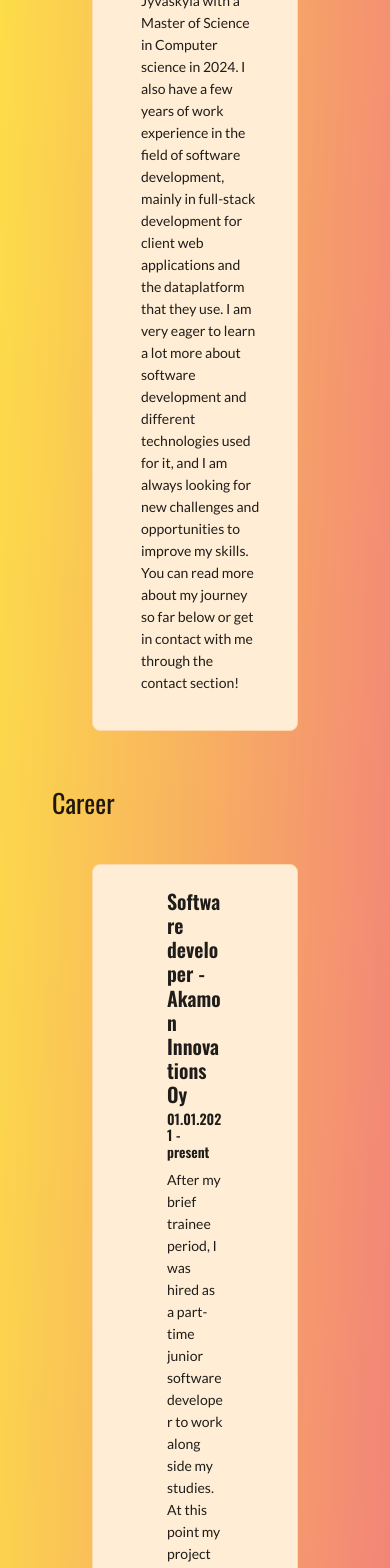
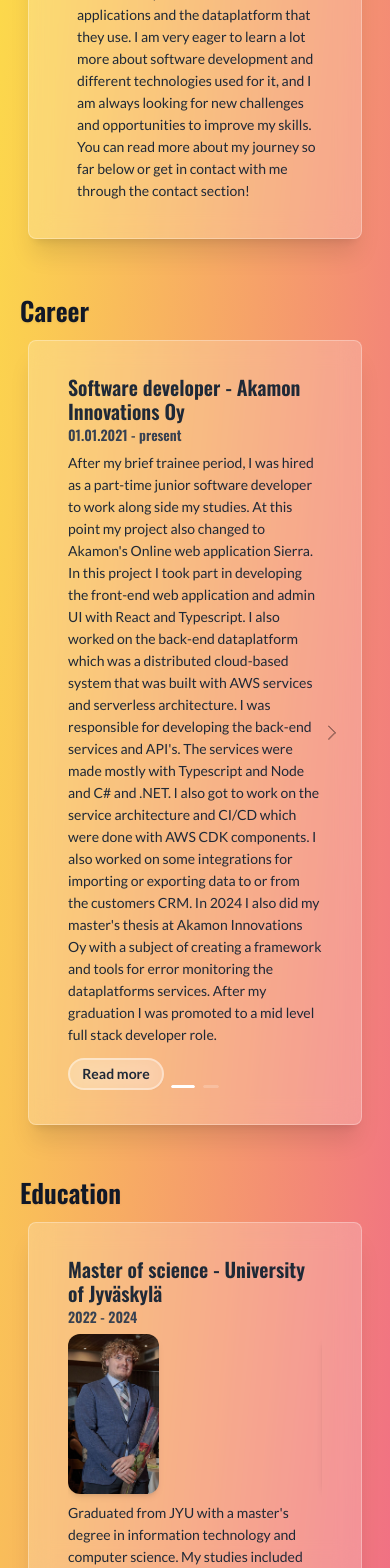
Before and after one commit to PaavoNykanen/PaavoNykanen.github.io, a React (Vite) app: page / in a window 390 px wide. Shown: the part 432-2000 px from the top of the page. Built offline with nearby package versions, Linux system fonts and the light colour scheme.

Commit message:
fix(styles): Fixing some styles
- Fix styles
- Fix mobile responsivity

```diff
--- a/src/components/common/Carousel.tsx
+++ b/src/components/common/Carousel.tsx
@@ -20,13 +20,10 @@ const InfoCarousel: FC<InfoCarouselProps> = ({ items, style }) => (
     arrows
     infinite={false}
     style={{
-      marginRight: 10,
-      marginLeft: 10,
-      paddingRight: 40,
-      paddingLeft: 40,
-      paddingBottom: 20,
+      padding: '10px 15px',
       ...style,
     }}
+    className="md:!p-5 lg:!px-10"
   >
     {items.map(item => (
       <CarouselInfo
--- a/src/components/common/CarouselInfo.tsx
+++ b/src/components/common/CarouselInfo.tsx
@@ -1,4 +1,4 @@
-import { Flex, Typography, Image, Modal, Button } from 'antd';
+import { Flex, Typography, Modal } from 'antd';
 import { type FC, useState } from 'react';
 import { ThemeButton } from './ThemeButton';
 
@@ -23,42 +23,55 @@ const CarouselInfo: FC<CarouselInfoProps> = ({
   return (
     <Flex vertical>
       <Title
-        className="text-md sm:text-lg font-oswald p-0 m-0 pb-1"
+        className="text-md sm:text-lg font-oswald p-0 m-0 pb-1 text-gray-800"
       >
         {title}
       </Title>
       <Title
-        className="text-sm sm:text-md font-oswald p-0 m-0 pb-2"
+        className="text-sm sm:text-md font-oswald p-0 m-0 pb-2 text-gray-700"
       >
         {subTitle}
       </Title>
-      <Flex className="flex-col xl:flex-row">
+      <Flex className="flex-col xl:flex-row gap-2 md:gap-4">
         {image && image.length > 0
           && (
-            <Flex className="mr-4 h-72 max-w-full min-w-72">
-              <Image
-                className="h-full max-w-full object-contain"
-                preview={false}
+            <Flex className="flex-shrink-0">
+              <img
+                className="h-40 md:h-56 lg:h-64 w-auto max-w-full object-cover rounded-xl shadow-md"
                 src={`src/assets/${image}`}
+                alt={title}
               />
             </Flex>
           )}
         <Paragraph
-          className="text-sm sm:text-md font-lato p-0 m-0"
+          className="text-sm sm:text-md font-lato p-0 m-0 text-gray-800 break-words"
         >
           {summary}
         </Paragraph>
       </Flex>
-      <ThemeButton variant="secondary" text="Read more" onClick={() => setIsModalOpen(true)} className="mt-5 w-28" />
+      <ThemeButton variant="secondary" text="Read more" onClick={() => setIsModalOpen(true)} className="mt-3 md:mt-5 w-24 md:w-28 text-sm" />
       <Modal
-        title={title}
+        title={<span className="text-md md:text-lg font-oswald text-gray-900 font-semibold">{title}</span>}
         open={isModalOpen}
-        footer={
-          <Button onClick={() => setIsModalOpen(false)}>Close</Button>
-        }
+        footer={(
+          <Flex justify="end" className="pt-4">
+            <ThemeButton text="Close" onClick={() => setIsModalOpen(false)} variant="secondary" />
+          </Flex>
+        )}
         onCancel={() => setIsModalOpen(false)}
+        styles={{
+          header: {
+            background: 'linear-gradient(135deg, rgba(255, 245, 240, 0.98), rgba(255, 235, 230, 0.98))',
+          },
+          content: {
+            borderRadius: '16px',
+            overflow: 'hidden',
+            boxShadow: '0 10px 40px rgba(0, 0, 0, 0.2)',
+            background: 'linear-gradient(135deg, rgba(255, 245, 240, 0.98), rgba(255, 235, 230, 0.98))',
+          },
+        }}
       >
-        <Paragraph className="text-sm font-lato p-0 m-0">
+        <Paragraph className="text-sm md:text-md font-lato leading-relaxed text-gray-800 whitespace-pre-line">
           {description}
         </Paragraph>
       </Modal>
--- a/src/components/common/IconButton.tsx
+++ b/src/components/common/IconButton.tsx
@@ -16,8 +16,8 @@ const IconButton = ({
       className="w-full"
     >
       <Button type="text" onClick={onClick}>
-        {cloneElement(icon, { spin: isHovering, className: 'text-md sm:text-lg font-lato' })}
-        <Text className="text-base sm:text-md font-lato">{text}</Text>
+        {cloneElement(icon, { spin: isHovering, className: 'text-md sm:text-lg font-lato text-gray-800' })}
+        <Text className="text-base sm:text-md font-lato text-gray-800">{text}</Text>
       </Button>
     </Flex>
   );
--- a/src/components/common/ThemeButton.tsx
+++ b/src/components/common/ThemeButton.tsx
@@ -13,16 +13,16 @@ export const ThemeButton = ({
   className?: string
 }) => {
   const primaryStyles = `font-lato text-base font-semibold rounded-2xl
-                          bg-gradient-to-br from-purple-500 to-blue-500
-                          border-purple-300
-                          hover:from-blue-500 hover:to-purple-500 hover:text-red-200
-                          active:bg-purple-500 active:border-purple-600`;
+                          bg-white/30 backdrop-blur-md
+                          border-2 border-white/50 text-gray-800
+                          hover:bg-white/40 hover:border-white/70 hover:shadow-lg
+                          active:bg-white/50 transition-all duration-200`;
 
   const secondaryStyles = `font-lato text-base font-semibold rounded-2xl
-                            bg-gradient-to-br from-purple-400 to-blue-400
-                            border-blue-300
-                            hover:from-purple-400 hover:to-blue-400 hover:text-red-200
-                            active:bg-blue-400 active:border-blue-600`;
+                            bg-white/20 backdrop-blur-md
+                            border-2 border-white/40 text-gray-800
+                            hover:bg-white/30 hover:border-white/60 hover:shadow-lg
+                            active:bg-white/40 transition-all duration-200`;
 
   return (
     <Button
--- a/src/components/personal-info/Headshot.tsx
+++ b/src/components/personal-info/Headshot.tsx
@@ -1,12 +1,12 @@
-import { Flex, Image } from 'antd';
+import { Flex } from 'antd';
 import headshot from '../../assets/omakuva.jpg'; // Import the local image file
 
 const Headshot = ({
   className,
 }: { className?: string }) => (
   <Flex>
-    <Image
-      className={className}
+    <img
+      className={`rounded-2xl shadow-lg ${className}`}
       src={headshot}
       alt="Headshot of Paavo Nykänen"
     />
--- a/src/layout/page/PageLayout.tsx
+++ b/src/layout/page/PageLayout.tsx
@@ -7,7 +7,7 @@ import type { ReactNode } from 'react';
 const PageLayout = ({
   children,
 }: { children: ReactNode }) => (
-  <Layout className="pl-10 pr-10 pt-5 pb-5 min-h-screen flex flex-col bg-gradient-to-br from-yellow-300 to-pink-500">
+  <Layout className="px-2 py-3 md:px-10 md:py-5 min-h-screen flex flex-col bg-gradient-to-br from-yellow-300 to-pink-500">
     <NavigationBar />
     <PageHeader />
     {children}
--- a/src/layout/sections/About.tsx
+++ b/src/layout/sections/About.tsx
@@ -9,10 +9,10 @@ const About = () => {
 
   return (
     <Flex className="m-3" id="about">
-      <Card className="w-full ml-10 mr-10 bg-orange-100 border-orange-200">
+      <Card className="w-full ml-2 mr-2 md:ml-10 md:mr-10 bg-white/20 backdrop-blur-md border-white/30 shadow-xl">
         <Flex className="m-3 flex-col md:flex-col lg:flex-row xl:flex-row">
           <Flex vertical className="ml-3">
-            <Text className="text-sm md:text-md font-lato">
+            <Text className="text-sm md:text-md font-lato text-gray-800">
               Hi! I am Paavo, a
               {' '}
               {ageYears}
--- a/src/layout/sections/Career.tsx
+++ b/src/layout/sections/Career.tsx
@@ -5,10 +5,10 @@ const { Text } = Typography;
 
 const Career = () => (
   <Flex className="m-3 flex-col" id="career">
-    <Text className="text-lg sm:text-xl font-oswald">
+    <Text className="text-lg sm:text-xl font-oswald text-gray-900 drop-shadow-sm font-semibold">
       Career
     </Text>
-    <Card className="m-10 bg-orange-100 border-orange-200">
+    <Card className="m-2 md:m-10 bg-white/20 backdrop-blur-md border-white/30 shadow-xl">
       <CareerCarousel />
     </Card>
   </Flex>
--- a/src/layout/sections/Contact.tsx
+++ b/src/layout/sections/Contact.tsx
@@ -32,11 +32,12 @@ const Contact = () => {
 
   return (
     <Flex className="m-3 flex-col" id="contact">
-      <Text className="text-lg sm:text-xl font-oswald">
+      <Text className="text-lg sm:text-xl font-oswald text-gray-900 drop-shadow-sm font-semibold">
         Contact me!
       </Text>
-      <Card className="m-10 bg-orange-100 border-orange-200">
-        <Flex className="m-3 flex-col md:flex-row justify-center">
+      <Flex className="justify-center">
+        <Card className="m-2 md:m-10 bg-white/20 backdrop-blur-md border-white/30 shadow-xl w-fit">
+          <Flex className="m-3 flex-col md:flex-row justify-center gap-6">
             <Flex className="justify-center">
               <Headshot className="size-auto sm:size-80" />
             </Flex>
@@ -74,6 +75,7 @@ const Contact = () => {
           </Flex>
         </Card>
       </Flex>
+    </Flex>
   );
 };
 
--- a/src/layout/sections/Education.tsx
+++ b/src/layout/sections/Education.tsx
@@ -5,10 +5,10 @@ const { Text } = Typography;
 
 const Education = () => (
   <Flex className="m-3 flex-col" id="education">
-    <Text className="text-lg sm:text-xl font-oswald">
+    <Text className="text-lg sm:text-xl font-oswald text-gray-900 drop-shadow-sm font-semibold">
       Education
     </Text>
-    <Card className="m-10 bg-orange-100 border-orange-200">
+    <Card className="m-2 md:m-10 bg-white/20 backdrop-blur-md border-white/30 shadow-xl">
       <EducationCarousel />
     </Card>
   </Flex>
--- a/src/layout/sections/Skills.tsx
+++ b/src/layout/sections/Skills.tsx
@@ -10,23 +10,23 @@ const Skills = () => {
 
   return (
     <Flex vertical className="m-3 flex-col" id="skills">
-      <Text className="text-lg sm:text-xl font-oswald mb-5">
+      <Text className="text-lg sm:text-xl font-oswald mb-5 text-gray-900 drop-shadow-sm font-semibold">
         Skills and techonologies
       </Text>
       <Flex className="flex flex-wrap gap-5 justify-center">
-        <Card className="m-5 min-w-64 bg-orange-100 border-orange-200">
+        <Card className="m-2 md:m-5 min-w-64 bg-white/20 backdrop-blur-md border-white/30 shadow-xl">
           <WebDevelopmentSkills />
         </Card>
-        <Card className="m-5 min-w-64 bg-orange-100 border-orange-200">
+        <Card className="m-2 md:m-5 min-w-64 bg-white/20 backdrop-blur-md border-white/30 shadow-xl">
           <ServerSideSkills />
         </Card>
-        <Card className="m-5 min-w-64 bg-orange-100 border-orange-200">
+        <Card className="m-2 md:m-5 min-w-64 bg-white/20 backdrop-blur-md border-white/30 shadow-xl">
           <CloudSkills />
         </Card>
-        <Card className="m-5 min-w-64 bg-orange-100 border-orange-200">
+        <Card className="m-2 md:m-5 min-w-64 bg-white/20 backdrop-blur-md border-white/30 shadow-xl">
           <DataSkills />
         </Card>
-        <Card className="m-5 min-w-64 bg-orange-100 border-orange-200">
+        <Card className="m-2 md:m-5 min-w-64 bg-white/20 backdrop-blur-md border-white/30 shadow-xl">
           <OtherSkills />
         </Card>
       </Flex>
```
Also changed, not shown: src/components/navigation/NavigationBar.tsx (+54 -3 lines). Lines whose indentation alone changed are shown as unchanged.
